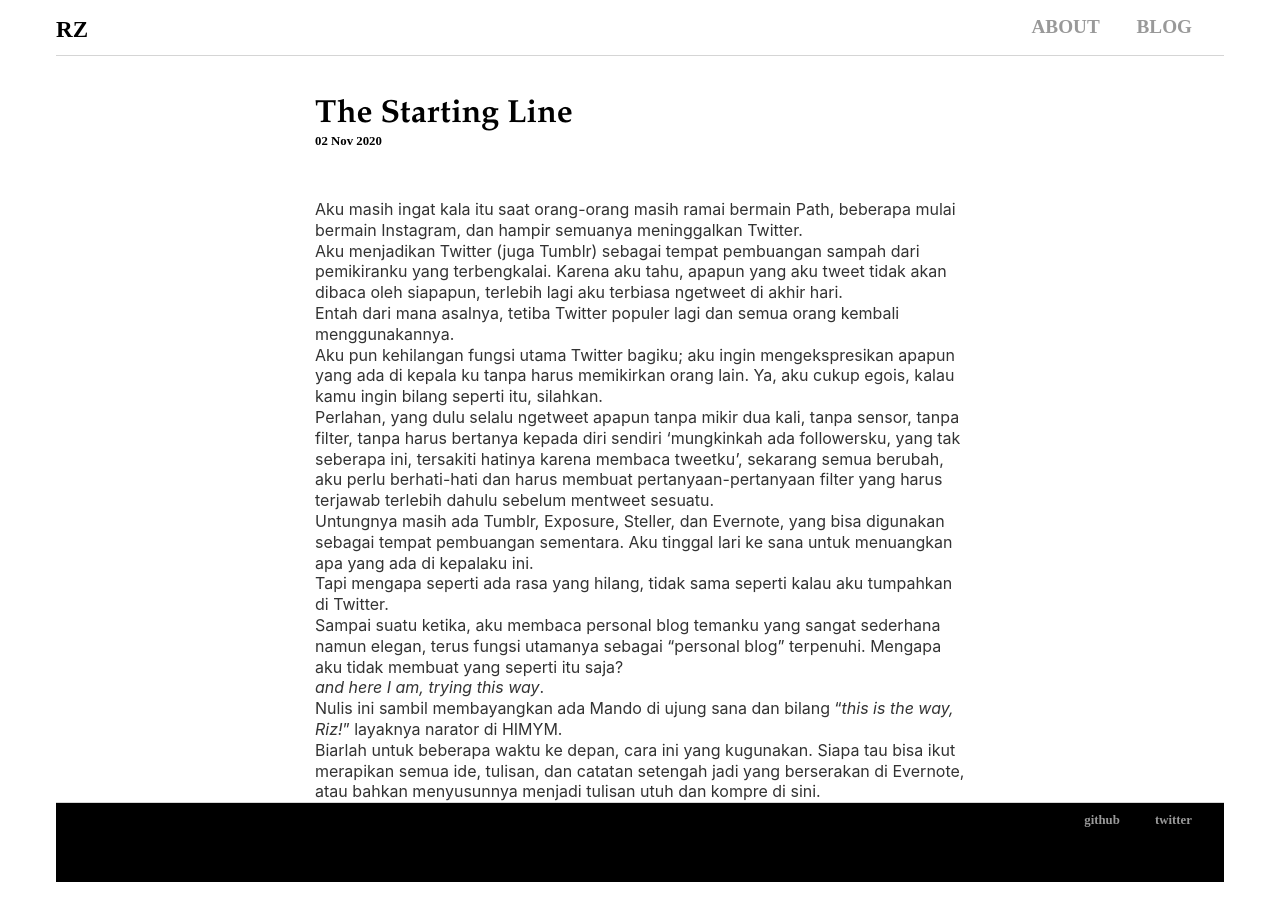
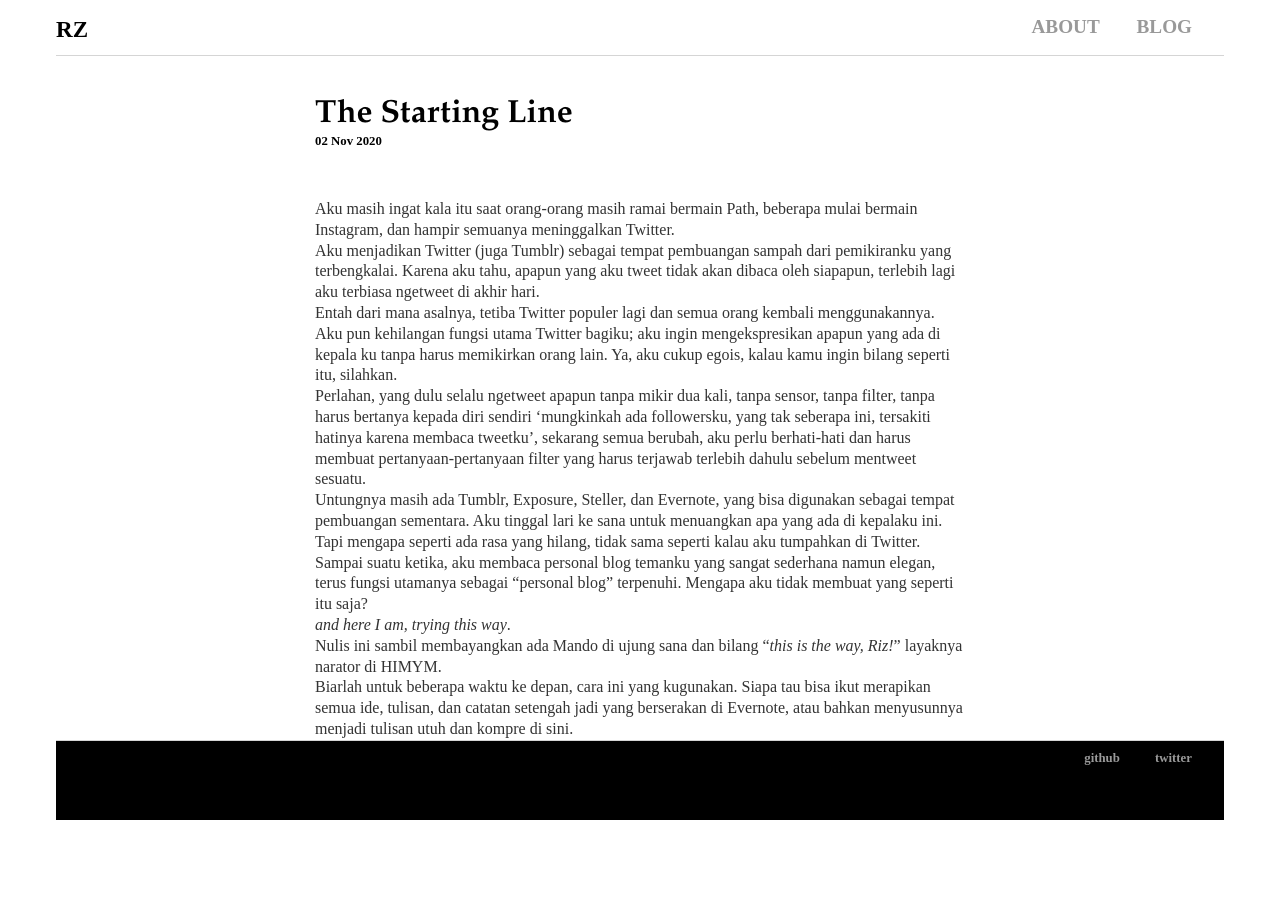
Before and after one commit to rnfitriansyah/rnfitriansyah.github.io, a Jekyll site: the page built from _posts/2020-11-02-The-Starting-Line.md, in a window 1280 px wide. Built offline with Jekyll 4.4.1, drawn with Linux system fonts in a browser that asks for light colours.

Commit message:
Update responsive.css

```diff
--- a/css/responsive.css
+++ b/css/responsive.css
@@ -82,7 +82,7 @@ h3 {
 }
 
 p {
-    font-family:'Inter';
+    font-family:'Gotham book';
     font-size: 1em;
     line-height: 1.3em;
     color: #333;
```
